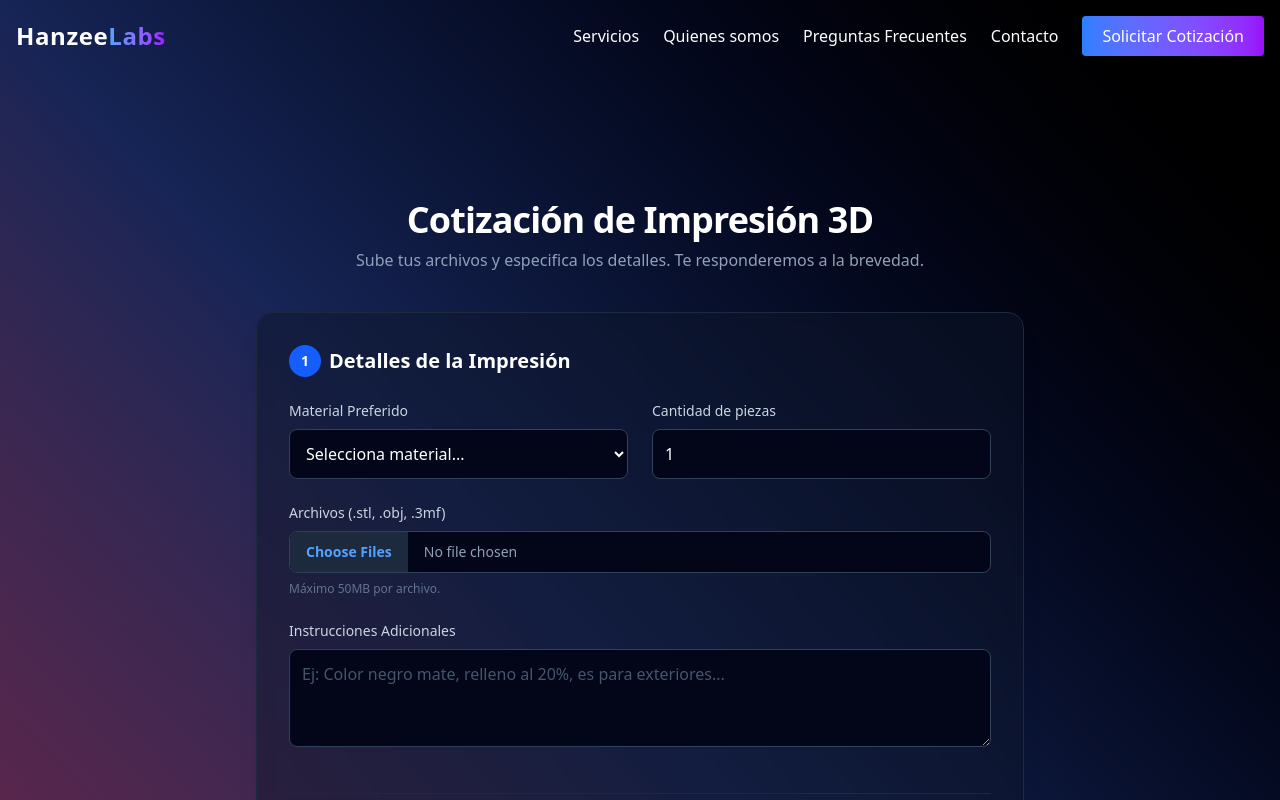
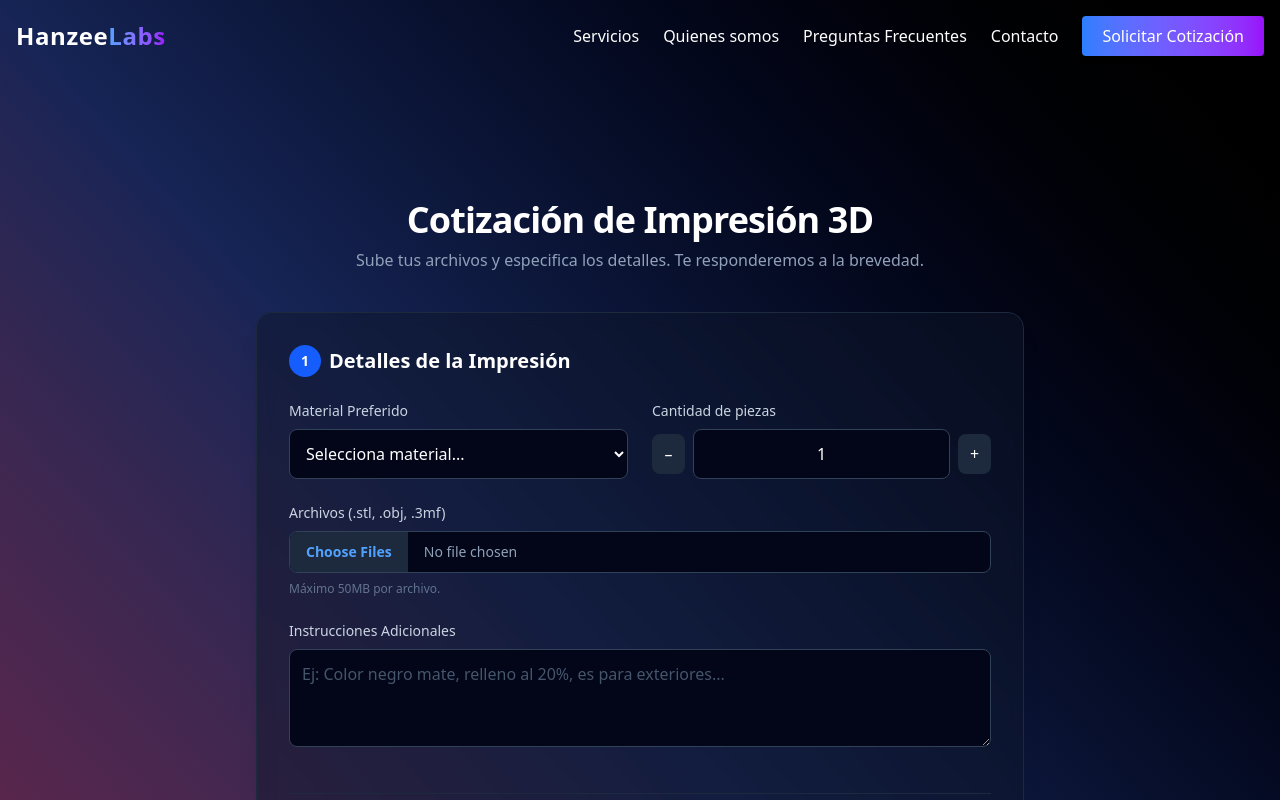
Before and after one commit to hanzeelvilla/hanzeeLabs, a React (Vite) app: page /cotizar in a window 1280 px wide. Shown: the top 800 px of the page. Built offline with nearby package versions, Linux system fonts and the light colour scheme.

Commit message:
Input quantity changed

```diff
--- a/src/estimate/Estimate.tsx
+++ b/src/estimate/Estimate.tsx
@@ -141,18 +141,45 @@ export const Estimate = () => {
                       >
                         Cantidad de piezas
                       </label>
-                      <input
-                        type="number"
-                        id="quantity"
-                        min={1}
-                        value={formData.quantity}
-                        onChange={(e) =>
-                          updateData({
-                            quantity: parseInt(e.target.value) || 1,
-                          })
-                        }
-                        className="w-full rounded-lg border border-slate-700 bg-slate-950 p-3 text-white focus:border-blue-500 focus:ring-1 focus:ring-blue-500 focus:outline-none"
-                      />
+                      <div className="flex items-center gap-2">
+                        <button
+                          type="button"
+                          aria-label="Disminuir cantidad"
+                          onClick={() =>
+                            updateData({
+                              quantity: Math.max(1, formData.quantity - 1),
+                            })
+                          }
+                          className="inline-flex h-10 w-10 items-center justify-center rounded-lg bg-slate-800 text-white hover:bg-slate-700"
+                        >
+                          –
+                        </button>
+
+                        <input
+                          id="quantity"
+                          inputMode="numeric"
+                          pattern="\d*"
+                          value={String(formData.quantity)}
+                          onChange={(e) => {
+                            const parsed = parseInt(e.target.value, 10);
+                            updateData({
+                              quantity: isNaN(parsed) ? 1 : Math.max(1, parsed),
+                            });
+                          }}
+                          className="flex-1 rounded-lg border border-slate-700 bg-slate-950 p-3 text-center text-white focus:border-blue-500 focus:ring-1 focus:ring-blue-500 focus:outline-none"
+                        />
+
+                        <button
+                          type="button"
+                          aria-label="Aumentar cantidad"
+                          onClick={() =>
+                            updateData({ quantity: formData.quantity + 1 })
+                          }
+                          className="inline-flex h-10 w-10 items-center justify-center rounded-lg bg-slate-800 text-white hover:bg-slate-700"
+                        >
+                          +
+                        </button>
+                      </div>
                     </div>
 
                     <div className="space-y-2 md:col-span-2">
@@ -176,7 +203,7 @@ export const Estimate = () => {
                       />
                       <p className="mt-1 text-xs text-slate-500">
                         {formData.files && formData.files.length > 0
-                          ? `✅ ${formData.files.length} archivos seleccionados`
+                          ? `${formData.files.length} archivos seleccionados`
                           : "Máximo 50MB por archivo."}
                       </p>
                     </div>
@@ -272,12 +299,10 @@ export const Estimate = () => {
                   </div>
                 </section>
 
-                {/* BOTÓN DE ENVÍO */}
                 <div className="pt-4">
                   <button
                     type="submit"
                     disabled={isSubmitting}
-                    // Corregido: bg-gradient
                     className="w-full rounded-xl bg-linear-to-r from-blue-600 to-purple-600 py-4 text-lg font-bold text-white shadow-lg transition-all duration-300 hover:scale-[1.01] hover:from-blue-500 hover:to-purple-500 hover:shadow-blue-500/25 disabled:cursor-not-allowed disabled:opacity-70"
                   >
                     {isSubmitting ? (
```
